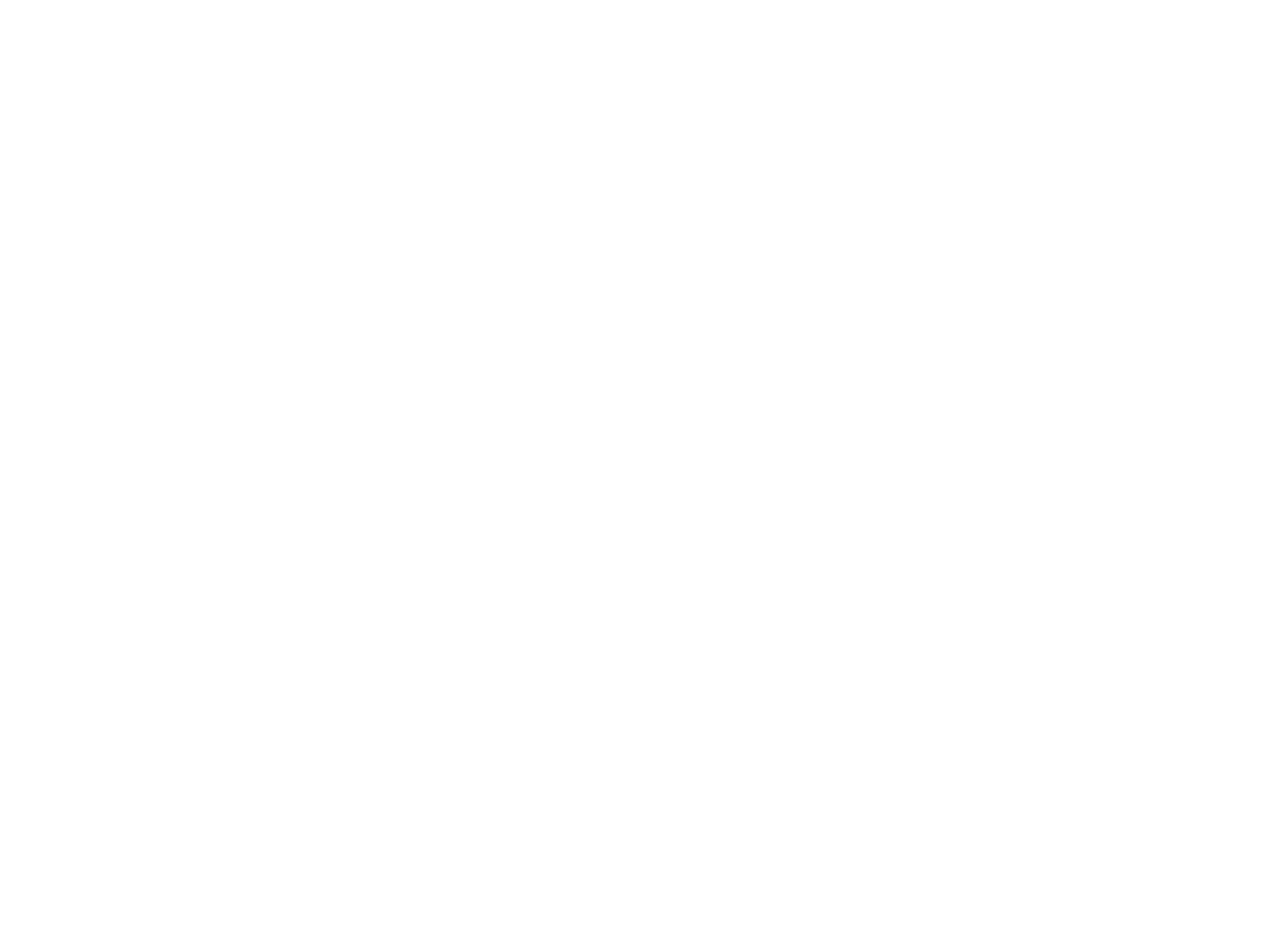
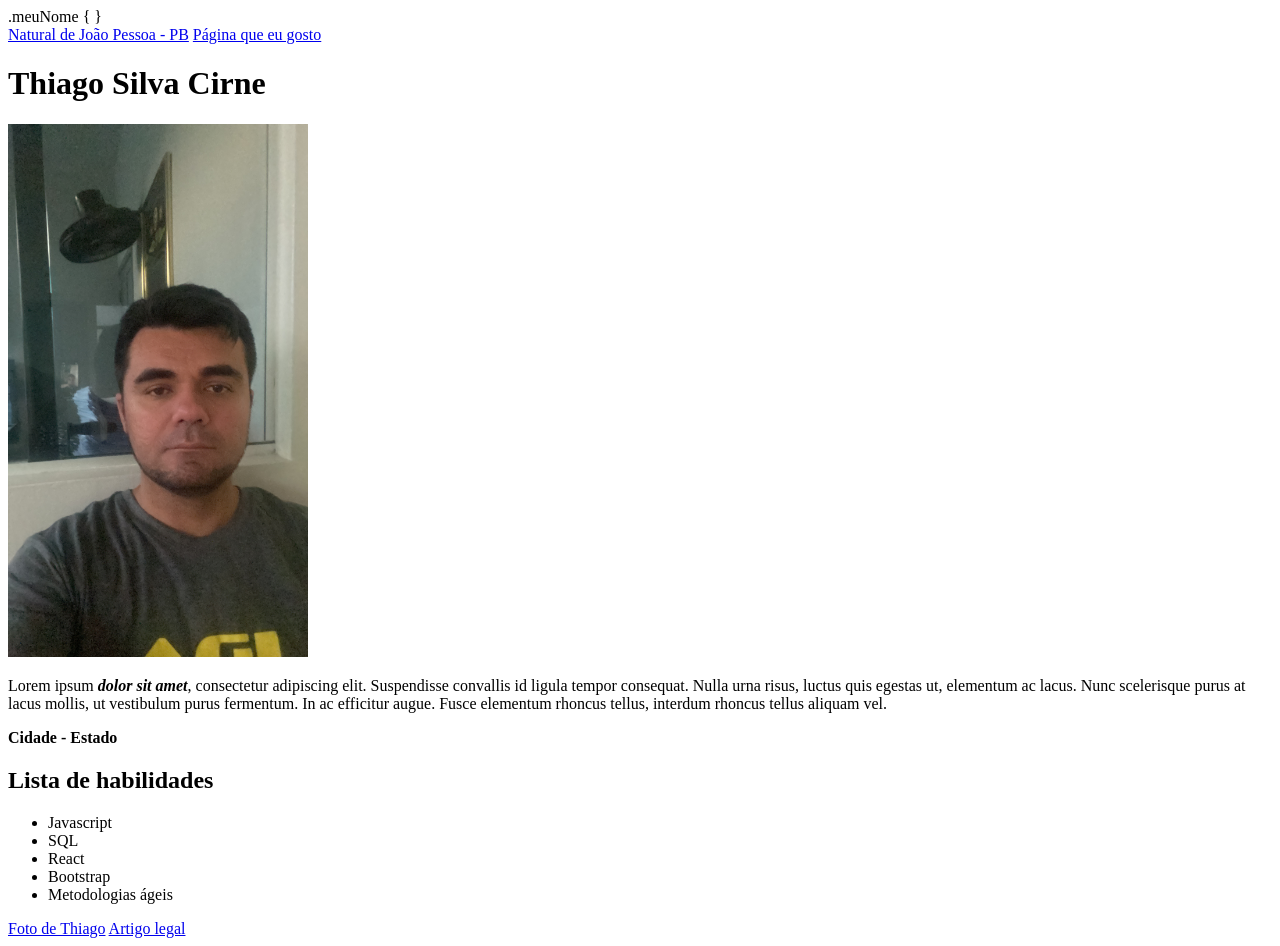
Before and after one commit to ThiagoCirne/Portfolio-web, a plain HTML site: page index.html in a window 1280 px wide. Before the commit the page ends 800 px from the top, so only its background shows below. Drawn offline with Linux system fonts and the light colour scheme.

Commit message:
adicionei foto

```diff
--- a/index.html
+++ b/index.html
@@ -1,12 +1,36 @@
 <!DOCTYPE html>
-<html lang="en">
+<html lang="pt-br">
 <head>
-    <meta charset="UTF-8">
-    <meta http-equiv="X-UA-Compatible" content="IE=edge">
-    <meta name="viewport" content="width=device-width, initial-scale=1.0">
-    <title>Document</title>
+  <meta charset="UTF-8">
+  <meta http-equiv="X-UA-Compatible" content="IE=edge">
+  <meta name="viewport" content="width=device-width, initial-scale=1.0">
+  <title>Portfólio Web</title>
+  <style>
+
+  </style>
+    .meuNome {
+
+    }
 </head>
+
 <body>
-
+    <div>
+  <a href="#sobre-mim">Natural de João Pessoa - PB</a>
+  <a href="#pagina">Página que eu gosto</a>
+  <h1 class="meuNome">Thiago Silva Cirne</h1>
+  <img src="thiago.JPG" width="300px" alt="selfie" id="foto">
+  <p class="descricao">Lorem ipsum <strong><em>dolor sit amet</em></strong>, consectetur adipiscing elit. Suspendisse convallis id ligula tempor consequat. Nulla urna risus, luctus quis egestas ut, elementum ac lacus. Nunc scelerisque purus at lacus mollis, ut vestibulum purus fermentum. In ac efficitur augue. Fusce elementum rhoncus tellus, interdum rhoncus tellus aliquam vel.</p>
+  <p class="resido"><strong>Cidade - Estado</strong></p>
+     </div>
+  <h2>Lista de habilidades</h2>
+  <ul>
+    <li class="javascript">Javascript</li>
+    <li class="sql">SQL</li>
+    <li class="react">React</li>
+    <li class="bootstrap">Bootstrap</li>
+    <li class="metoAgil">Metodologias ágeis</li>
+  </ul>
+  <a href="thiago.JPG">Foto de Thiago</a>
+  <a href="https://blog.betrybe.com/carreira/frontend/" target="_blank">Artigo legal</a>
 </body>
 </html>
```
Also changed, not shown: thiago.JPG (added).
